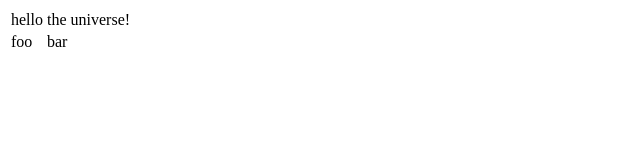
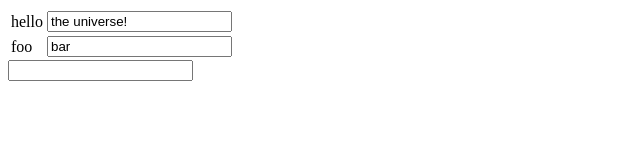
Before and after one commit to mweststrate/NOA, a website: page public/index.html in a window 1280 px wide. Shown: the whole page, without its empty margins (0-640 px from the left). Drawn offline with Linux system fonts and the light colour scheme.

Commit message:
Added edit capabilities, separated cell rendererd from record renderer

```diff
--- a/public/index.html
+++ b/public/index.html
@@ -23,8 +23,35 @@
 jQuery(function($) {
 	NOA.require("NOA.core","NOA.util", function() {
 
+		NOA.declare("NOA.ui.CellRenderer", NOA.core.Base, {
+			cell : null,
+			node : null,
+			input : null,
 
-		NOA.declare("NOA.RecordRenderer", NOA.core.Base, {
+			init : function(parentNode, cell) {
+				this.cell = cell.live();
+				this.node = $("<div class='noa-cell'></div>").data('widget', this).appendTo(parentNode);
+				this.input = $("<input></input>").appendTo(this.node);
+				this.input.on('change', $.proxy(this.onInput, this)); //TODO: off in destructor
+
+				this.renderValue(cell.get(this, this.renderValue)); //Render and listen
+			},
+
+			renderValue : function(newvalue) {
+				this.input.prop('value', newvalue);
+			},
+
+			onInput : function() {
+				this.cell.set(this.input.prop('value')) //Note, fires back to renderValue
+			},
+
+			free : function() {
+				this.cell.die();
+				this.node.remove();
+			}
+		})
+
+		NOA.declare("NOA.ui.RecordRenderer", NOA.core.Base, {
 
 			record : null,
 			node : null,
@@ -34,6 +61,9 @@ jQuery(function($) {
 				this.record = record.live();
 				this.node = $("<div class='noa-record'></div>").data('widget', this).appendTo(parentNode);
 				this.table = $("<table></table>").appendTo(this.node);
+				this.newKeyInput = $("<input class='record-new-key'></input>")
+					.appendTo(this.node)
+					.on('change', $.proxy(this.onNewKey, this)) //TODO off() in free.
 
 				var keys = record.keys.toArray();
 				NOA.each(keys, function(key, i) {
@@ -64,6 +94,14 @@ jQuery(function($) {
 				//NOTE: list.set is never triggered for record.keys
 			},
 
+			onNewKey : function() {
+				var val = this.newKeyInput.prop('value');
+				if (val != '') {
+					this.record.set(val, ''); //TODO: get focus there..
+					this.newKeyInput.prop('value', '');
+				}
+			},
+
 			getRow : function(index) {
 				return $(".noa-key-row:eq(" + index + ")", this.table);
 			},
@@ -87,12 +125,7 @@ jQuery(function($) {
 					row = this.getRow(pos);
 
 				$(".noa-key", row).text(key);
-				var valuecell = $(".noa-value");
-
-				render(valuecell, this.record.get(key, this, function(newvalue) {
-					render(valuecell, newvalue);
-					//TODO if null, remove
-				}))
+				render($(".noa-value", row), this.record.cell(key));
 
 			},
 
@@ -116,15 +149,17 @@ jQuery(function($) {
 
 		rootRecord.remove("koffie");
 
-		function render(node, item) {
+		function render(node, value) {
 			//TODO: clean up any existing widget for node
 
-			/** Item */
-			if (NOA.Record.isA(item))
-				new NOA.RecordRenderer(node, item);
+			if (NOA.Record.isA(value))
+				new NOA.ui.RecordRenderer(node, value);
+
+			else if (NOA.core.Cell.isA(value))
+				new NOA.ui.CellRenderer(node, value);
 
 			else
-				node.text(item);
+				node.text(value);
 		}
 
 	})
```
